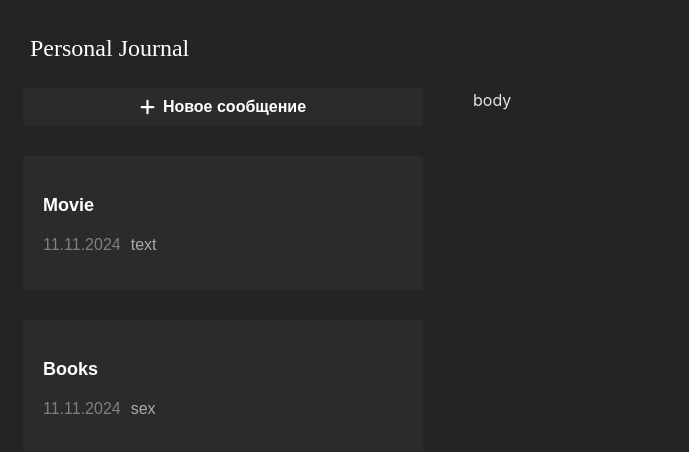
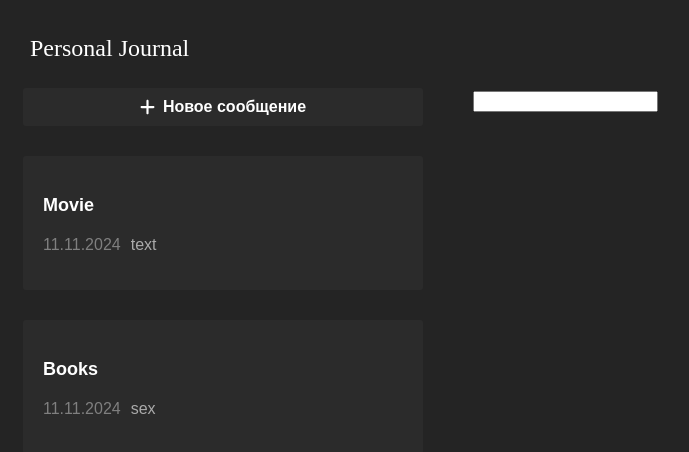
Before and after one commit to LovelyValue/training-react-app, a React (Vite) app: page / in a window 1280 px wide. Shown: the top 452 px of the page, without its empty margins (15-704 px from the left). Built offline with nearby package versions, Linux system fonts and the light colour scheme.

Commit message:
работа с input, управляемые контролы

```diff
--- a/src/App.jsx
+++ b/src/App.jsx
@@ -1,3 +1,4 @@
+import { useState } from 'react';
 import './App.css';
 import CardButton from './components/CardButton/CardButton';
 import Header from './components/Header/Header';
@@ -22,6 +23,13 @@
 		},
 	];
 
+	const [inputData, setInputData] = useState('');
+
+	const inputChange = event => {
+		setInputData(event.target.value);
+		console.log(inputData);
+	};
+
 	return (
 		<div className='app'>
 			<LeftPanel>
@@ -45,7 +53,9 @@
 				</JournalList>
 			</LeftPanel>
 
-			<Body>body</Body>
+			<Body>
+				<input type='text' value={inputData} onChange={inputChange} />
+			</Body>
 		</div>
 	);
 }
```
